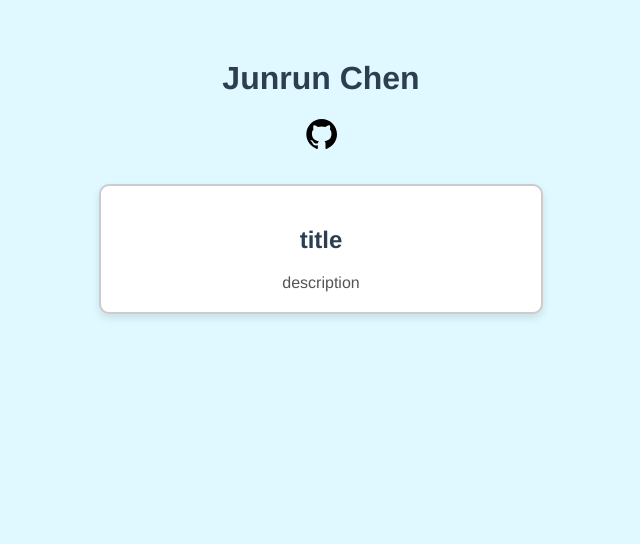
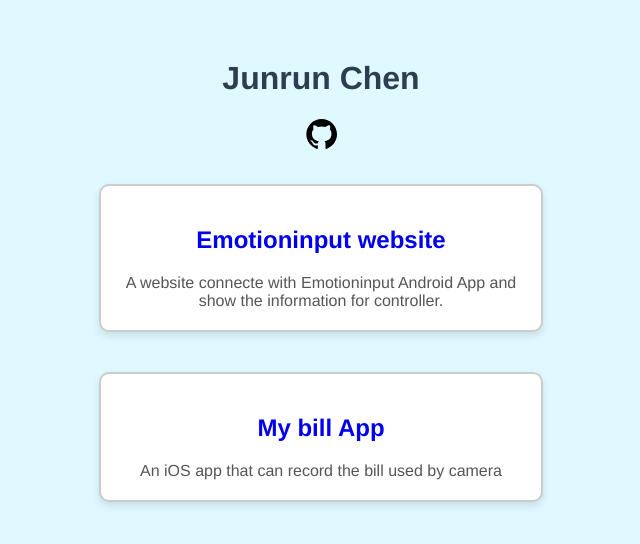
Before and after one commit to FFantta/portfolio-site, a Vue app: page / in a window 1280 px wide. Shown: the top 544 px of the page, without its empty margins (319-959 px from the left). Built offline with nearby package versions, Linux system fonts and the light colour scheme.

Commit message:
feat: add text link to the git repo in box

```diff
--- a/src/components/Homepage.vue
+++ b/src/components/Homepage.vue
@@ -10,12 +10,14 @@
             </svg>
         </a>
 
-        <div class="box-container">
-            <div class="box" v-for="(item, index) in items" :key="index">
-                <h2>{{ item.title }}</h2>
-                <p>{{ item.description }}</p>
+        <a class="text-link" :href="item.link" target="_blank" v-for="(item, index) in items" :key="index">
+            <div class="box-container">
+                <div class="box" >
+                    <h2>{{ item.title }}</h2>
+                    <p>{{ item.description }}</p>
+                </div>
             </div>
-        </div>
+        </a>
 
     </div>
 </template>
@@ -25,7 +27,8 @@ export default {
   data() {
     return {
       items: [
-        { title: "title", description: "description" }
+        { title: "Emotioninput website", description: "A website connecte with Emotioninput Android App and show the information for controller." , link: "https://github.com/FFantta/web"},
+        { title: "My bill App", description: "An iOS app that can record the bill used by camera" , link:"https://github.com/FFantta/myBills"}
       ]
     };
   }
@@ -67,4 +70,9 @@ p {
   font-size: 1em;
   color: #555555;
 }
+
+.text-link {
+  text-decoration: none;
+}
+
 </style>
```
